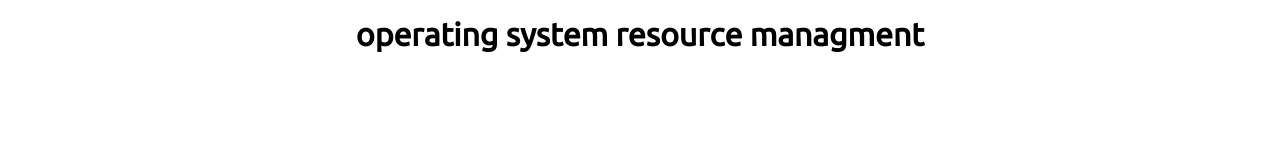
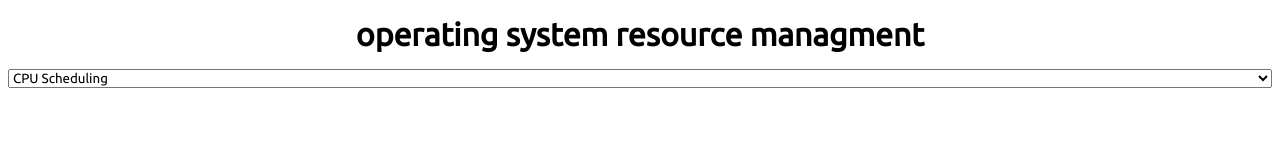
Before and after one commit to KunalBabbar2843/OS-Resource-Managment, a plain HTML site: page index.html in a window 1280 px wide. Drawn offline with Linux system fonts and the light colour scheme.

Commit message:
building web page

```diff
--- a/index.html
+++ b/index.html
@@ -14,6 +14,13 @@
         <header>
             <h1>operating system resource managment</h1>
         </header>
+        <section id="select-menu">
+            <select name="" id="">
+                <option value="">CPU Scheduling</option>
+                <option value="">Demand paging</option>
+                <option value="">Disk Scheduling</option>
+            </select>
+        </section>
     </main>
 </body>
 </html>
--- a/main.css
+++ b/main.css
@@ -10,3 +10,17 @@ header{
     justify-content: center;
     margin-top:1em;
 }
+#select-menu {
+    display: flex;
+    flex-direction: row;
+    margin: 1rem 0.5rem;
+}
+#select-menu select{
+    display: block;
+    width: 100%;
+    height: 100%;
+}
+#select-menu select option{
+    display: block;
+    margin: 0 auto;
+}
```
